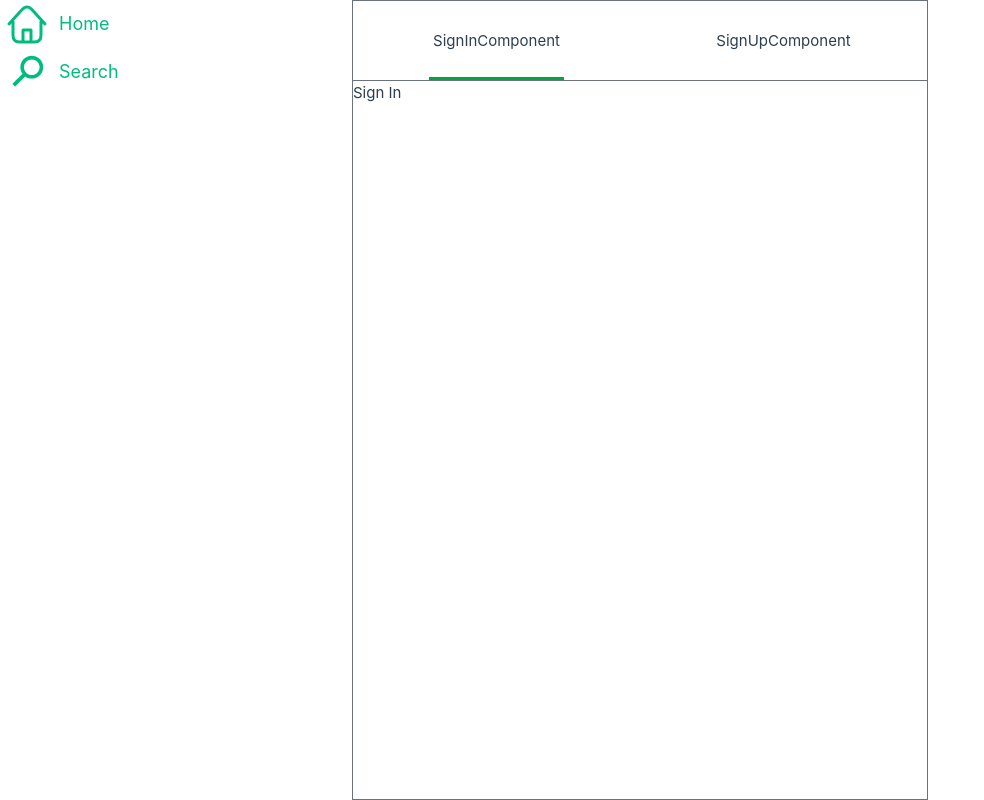
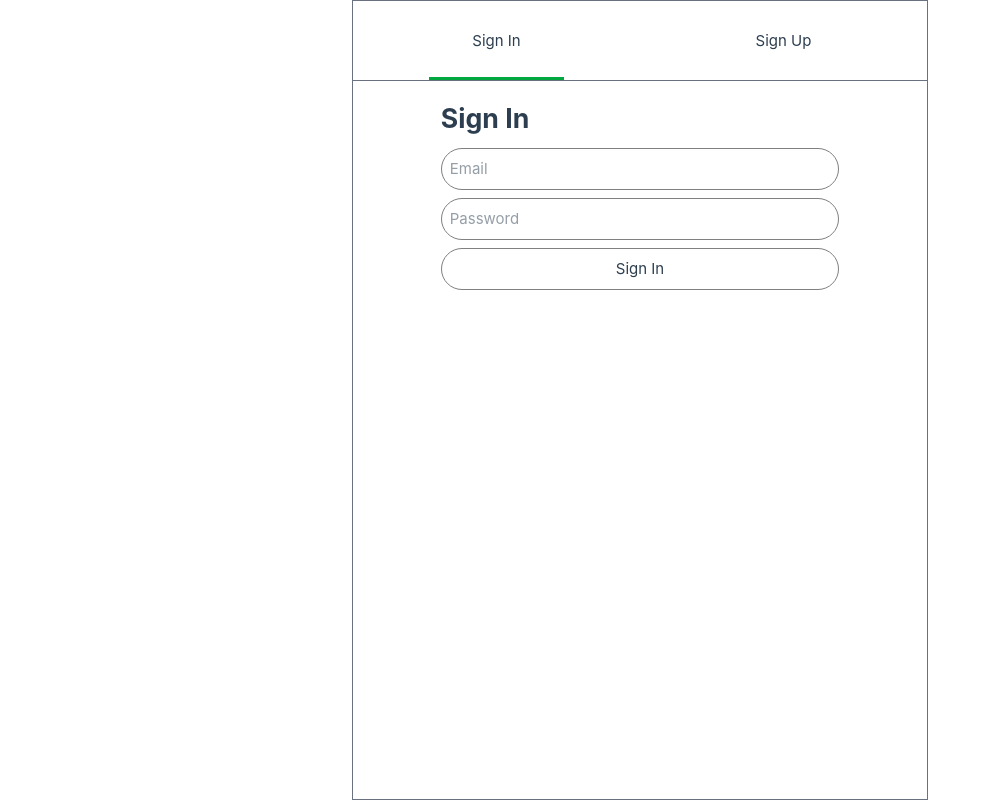
Before and after one commit to RusticTroll/IT718_Project, a Vue app: page /signin in a window 1280 px wide. Shown: the whole page, without its empty margins (0-984 px from the left). Built offline with nearby package versions, Linux system fonts and the light colour scheme; no server answers; what @aws-amplify/ui-vue, aws-amplify would draw is missing.

Commit message:
More sign in stuff

```diff
--- a/src/App.vue
+++ b/src/App.vue
@@ -11,6 +11,7 @@ import HomeImage from './components/SVGs/HomeImage.vue'
     class="md:w-32 md:min-w-32 flex-1 flex flex-col justify-items-stretch md:text-end not-md:flex-row not-md:text-center not-md:w-auto not-md:flex-none text-lg"
   >
     <RouterLink
+      v-if="$route.path !== '/signin'"
       to="/"
       class="content-center h-12 not-md:flex-1 flex items-center not-md:justify-center"
     >
@@ -18,6 +19,7 @@ import HomeImage from './components/SVGs/HomeImage.vue'
       <span class="align-middle pl-2">Home</span>
     </RouterLink>
     <RouterLink
+      v-if="$route.path !== '/signin'"
       to="/search"
       class="content-center h-12 not-md:flex-1 flex items-center not-md:justify-center"
     >
--- a/src/components/SignInComponent.vue
+++ b/src/components/SignInComponent.vue
@@ -1,3 +1,27 @@
 <template>
-  <h1>Sign In</h1>
+  <div class="flex justify-center">
+    <form class="flex flex-col w-[75%] gap-2 p-4">
+      <h1>Sign In</h1>
+      <input name="email" type="text" placeholder="Email" required class="rounded-full p-2" />
+      <input
+        name="password"
+        type="password"
+        placeholder="Password"
+        required
+        class="rounded-full p-2"
+      />
+      <input type="submit" value="Sign In" class="rounded-full p-2" />
+    </form>
+  </div>
 </template>
+
+<style scoped>
+input {
+  border: 1px gray solid;
+}
+
+form h1 {
+  font-weight: bold;
+  font-size: 20pt;
+}
+</style>
--- a/src/views/SignInView.vue
+++ b/src/views/SignInView.vue
@@ -4,11 +4,11 @@ import SignUpComponent from '@/components/SignUpComponent.vue'
 import TabControl from '@/components/TabControl.vue'
 
 const tabs = {
-  SignInComponent,
-  SignUpComponent,
+  'Sign In': SignInComponent,
+  'Sign Up': SignUpComponent,
 }
 </script>
 
 <template>
-  <TabControl :tabs="tabs" initial_tab="SignInComponent" />
+  <TabControl :tabs="tabs" initial_tab="Sign In" />
 </template>
```
